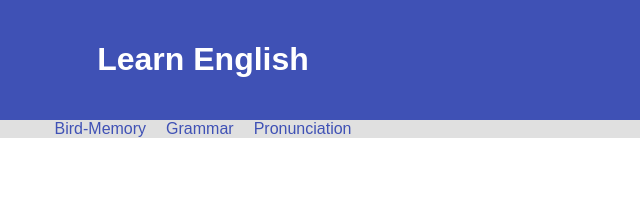
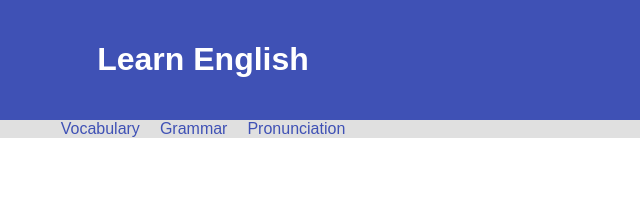
Before and after one commit to Samer-hub/anna-website, a plain HTML site: page index.html in a window 1280 px wide. Shown: the top 223 px of the page, 437-1077 px from the left. Drawn offline with Linux system fonts and the light colour scheme.

Commit message:
Update index.html

```diff
--- a/index.html
+++ b/index.html
@@ -11,7 +11,7 @@
     </header>
     <nav>
       <ul>
-        <li><a href="Vocabulary">Bird-Memory</a></li>
+        <li><a href="https://openclipart.org/image/400px/295783">Vocabulary</a></li>
         <li><a href="#grammar">Grammar</a></li>
         <li><a href="#pronunciation">Pronunciation</a></li>
       </ul>
```
